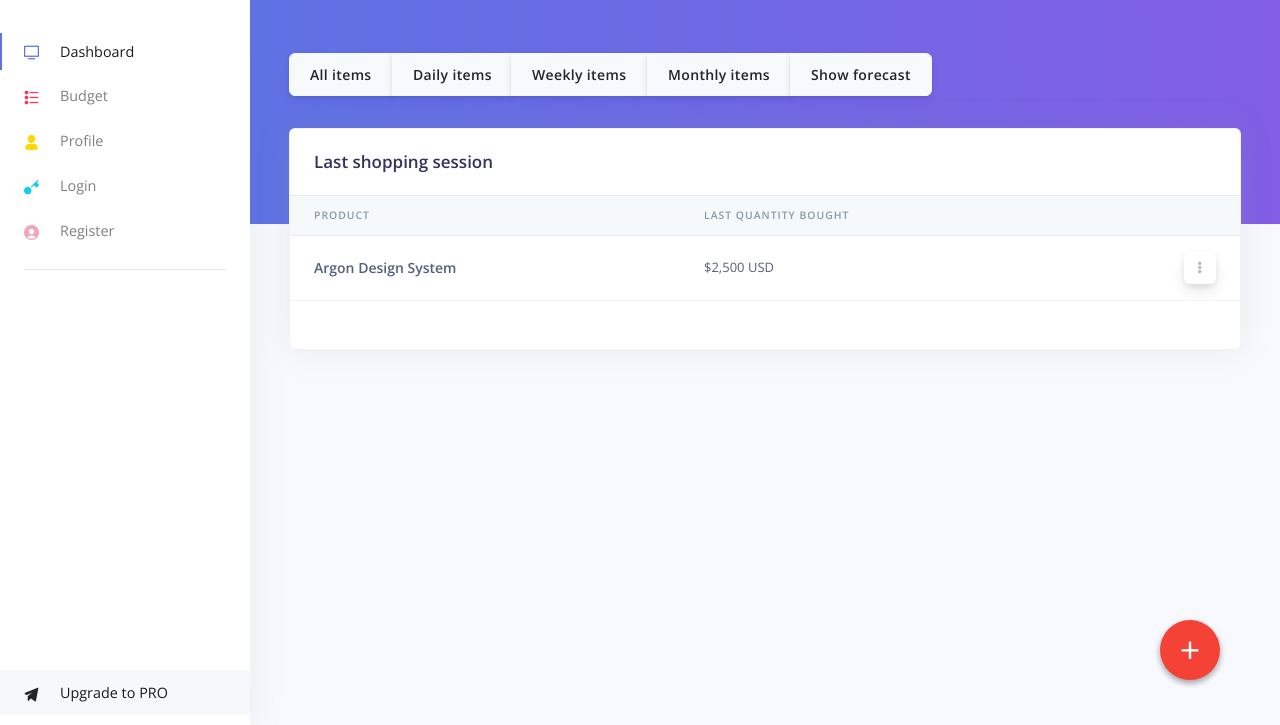
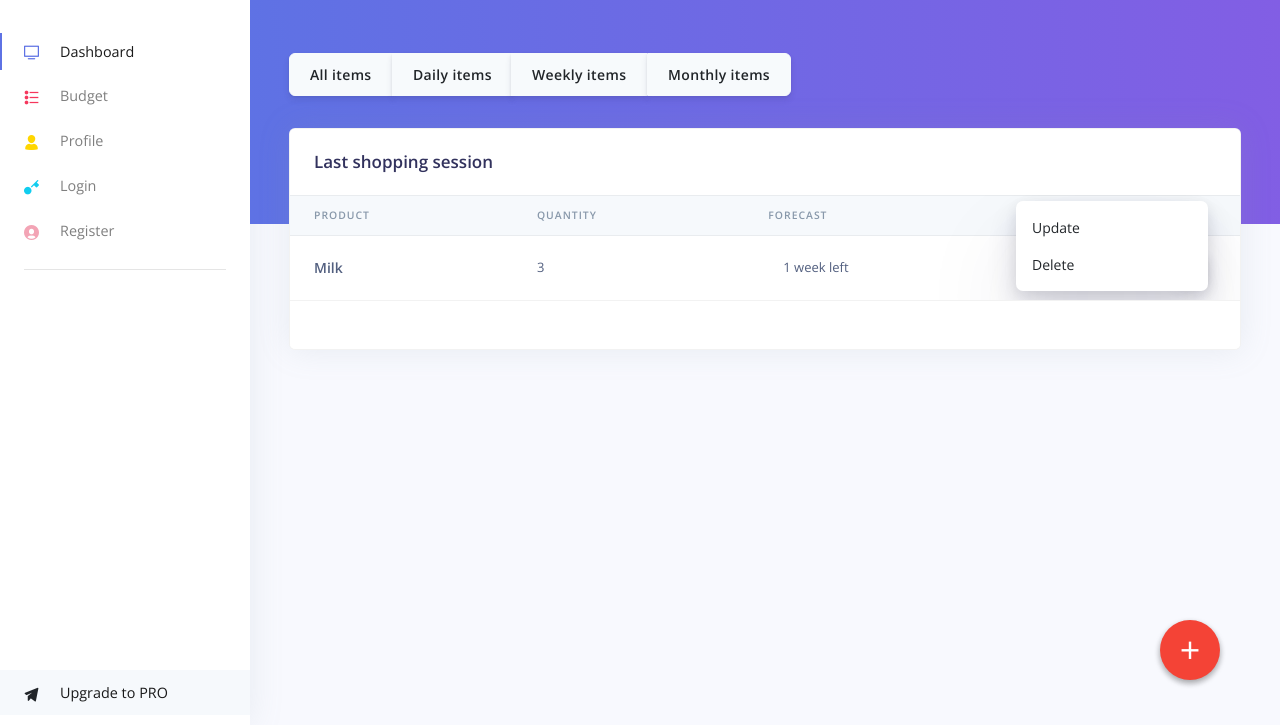
Before and after one commit to raduqq/Front-FoodTracker, a website: page index.html in a window 1280 px wide. Both pictures are taken after a click on the button 1200 px from the left and 343 px from the top of the page. Shown: the part 75-800 px from the top of the page. Drawn offline with nearby package versions, Linux system fonts and the light colour scheme; a script that the page names is missing.

Commit message:
Updated more actions

```diff
--- a/index.html
+++ b/index.html
@@ -61,8 +61,7 @@
           <a class="nav-link" href="#" role="button" data-toggle="dropdown" aria-haspopup="true" aria-expanded="false">
             <div class="media align-items-center">
               <span class="avatar avatar-sm rounded-circle">
-                <img alt="Image placeholder" src="./assets/img/theme/team-1-800x800.jpg
-">
+                <img alt="Image placeholder" src="./assets/img/theme/team-1-800x800.jpg">
               </span>
             </div>
           </a>
@@ -237,13 +236,27 @@
                 <button type="button" class="btn btn-secondary">Daily items</button>
                 <button type="button" class="btn btn-secondary">Weekly items</button>
                 <button type="button" class="btn btn-secondary">Monthly items</button>
-                <button type="button" class="btn btn-secondary mr">Show forecast</button>
               </div>
             </div>
           </div>
         </div>
       </div>
     </div>
+
+    <script src="https://ajax.googleapis.com/ajax/libs/jquery/2.1.1/jquery.min.js"></script>
+
+    <script>
+           $(document).ready(function() {
+
+        $('.btn-group').on('click', 'button', function() {
+          var $btn = $(this);
+          var categoryId = $btn.data('categoryId');
+          $('#' + categoryId).toggle();
+        });
+      });
+    </script>
+
+
     <div class="container-fluid mt--7">
       <!-- Table -->
       <div class="row">
@@ -257,7 +270,8 @@
                 <thead class="thead-light">
                   <tr>
                     <th scope="col">Product</th>
-                    <th scope="col">Last quantity bought</th>
+                    <th scope="col">Quantity</th>
+                    <th scope="col">Forecast</th>
                     <th scope="col"></th>
                   </tr>
                 </thead>
@@ -266,18 +280,27 @@
                     <th scope="row">
                       <div class="media align-items-center">
                         <div class="media-body">
-                          <span class="mb-0 text-sm">Argon Design System</span>
+                          <span class="mb-0 text-sm">Milk</span>
                         </div>
                       </div>
                     </th>
                     <td>
-                      $2,500 USD
+                      3
+                    </td>
+                    <td>
+                      <div class="col">
+                        1 week left
+                      </div>
                     </td>
                     <td class="text-right">
                       <div class="dropdown">
                         <a class="btn btn-sm btn-icon-only text-light" href="#" role="button" data-toggle="dropdown" aria-haspopup="true" aria-expanded="false">
                           <i class="fas fa-ellipsis-v"></i>
                         </a>
+                        <div class="dropdown-menu dropdown-menu-right dropdown-menu-arrow">
+                          <a class="dropdown-item" href="#">Update</a>
+                          <a class="dropdown-item" href="#">Delete</a>
+                        </div>
                       </div>
                     </td>
                   </tr>
```
